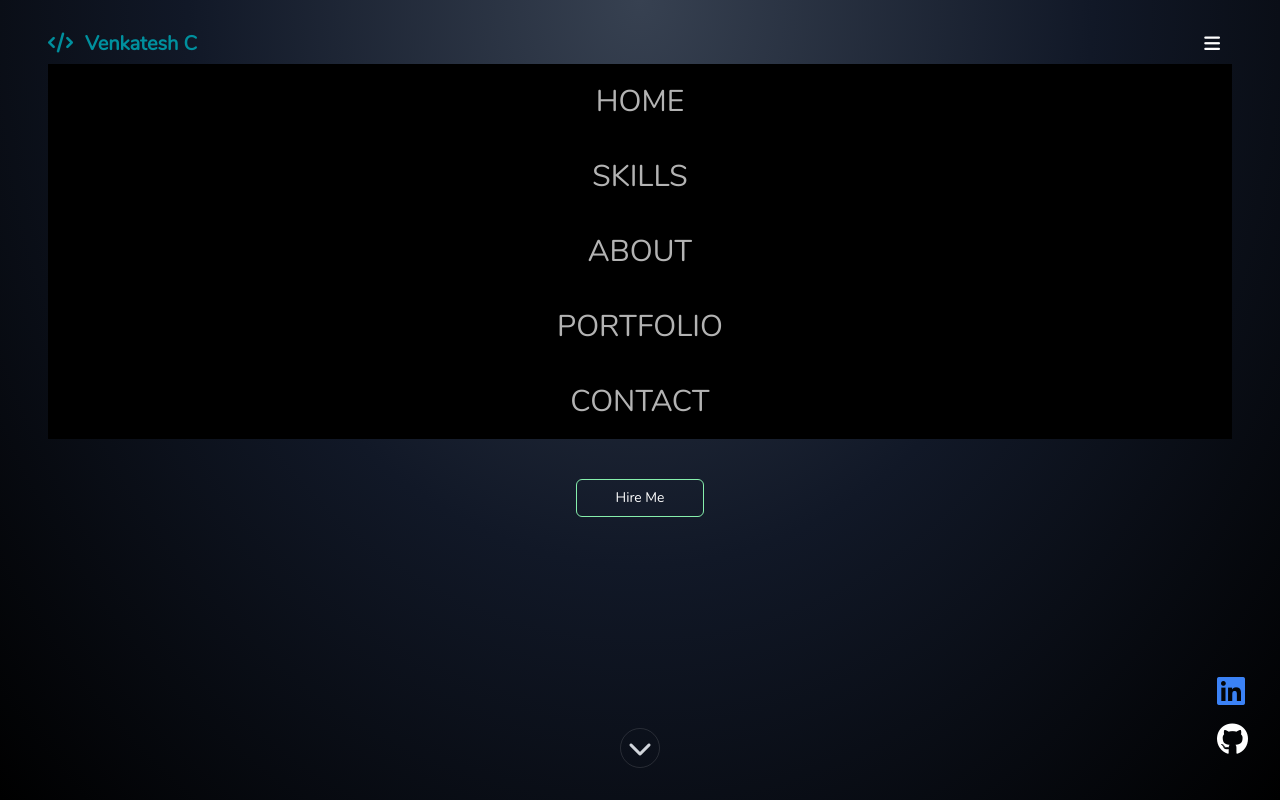
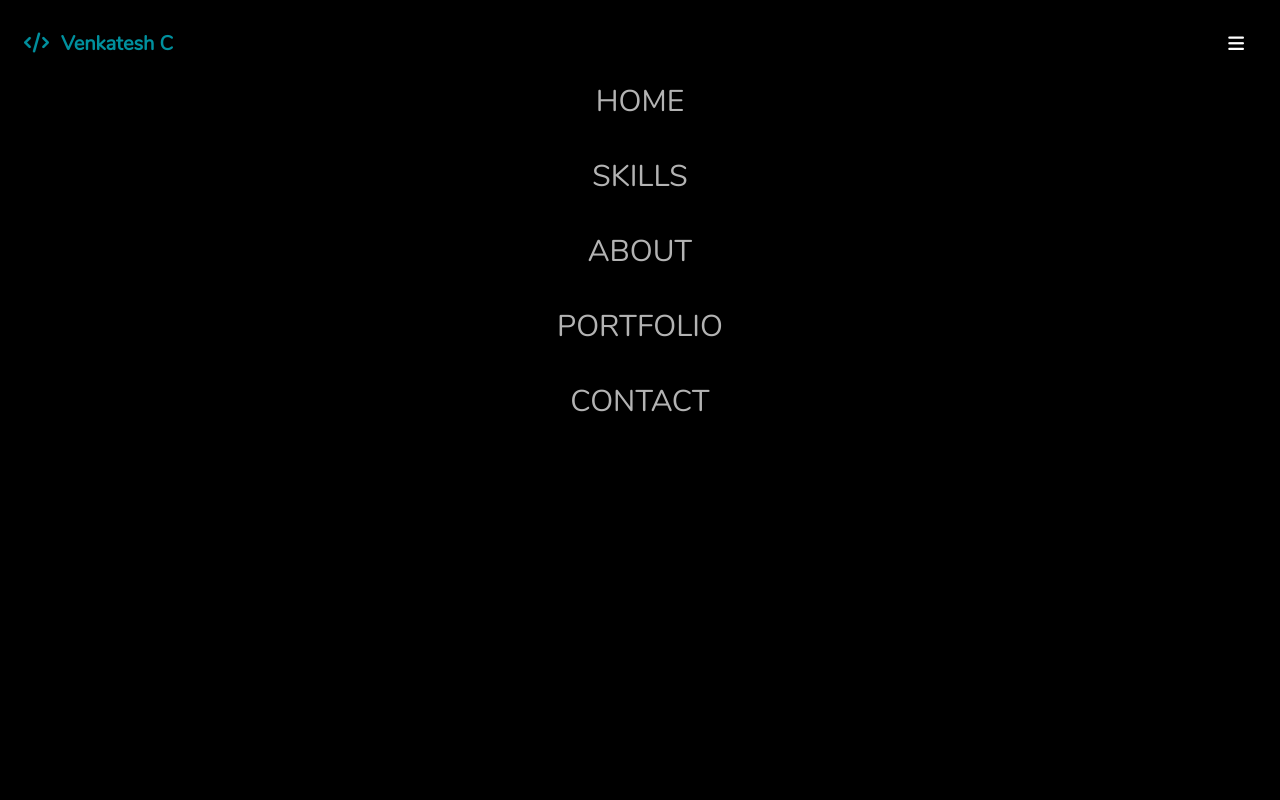
Before and after one commit to venky-123-debug/My_Portfolio, a Svelte app: page / in a window 1280 px wide. Both pictures are taken after a click on the button 1212 px from the left and 44 px from the top of the page. Shown: the top 800 px of the page. Built offline with nearby package versions, Linux system fonts and the light colour scheme.

Commit message:
navbar desig work completed

```diff
--- a/public/index.html
+++ b/public/index.html
@@ -5,6 +5,8 @@
     <meta name="viewport" content="width=device-width,initial-scale=1" />
     <title>Venkatesh C</title>
     <link rel="icon" type="image/png" href="user.svg" />
+    <link href="https://fonts.googleapis.com/css2?family=Raleway:wght@400;500&display=swap" rel="stylesheet">
+
     <style>
       /* width */
       ::-webkit-scrollbar {
--- a/src/pages/newNavBar/index.svelte
+++ b/src/pages/newNavBar/index.svelte
@@ -4,7 +4,7 @@
   let menuOpen = false
 </script>
 
-<div class="fixed w-screen min-h-screen overflow-hidden pt-6 pr-12 z-50 pb-4 pl-12">
+<div class="fixed w-screen min-h-screen {menuOpen ? 'bg-black' : ''} overflow-hidden flex-col p-6 z-50">
   <div class="flex items-center justify-between">
     <div class="flex items-center gap-3">
       <a href="/#" class="text-xl"><i class="fa-solid fa-code fa-flip color" /></a>
@@ -25,7 +25,7 @@
     </button>
   </div>
   {#if menuOpen}
-    <div class="navLinks bg-black">
+    <div class="navLinks grid pb-10 text-center bg-black">
       <ul>
         <li class="buttons" data-text="HOME">HOME</li>
         <li class="buttons" data-text="SKILLS">SKILLS</li>
@@ -38,12 +38,6 @@
 </div>
 
 <style>
-  .navLinks {
-    position: relative;
-    text-align: center;
-    display: grid;
-  }
-
   .navLinks > ul li {
     margin: auto;
     font-size: 30px;
```
